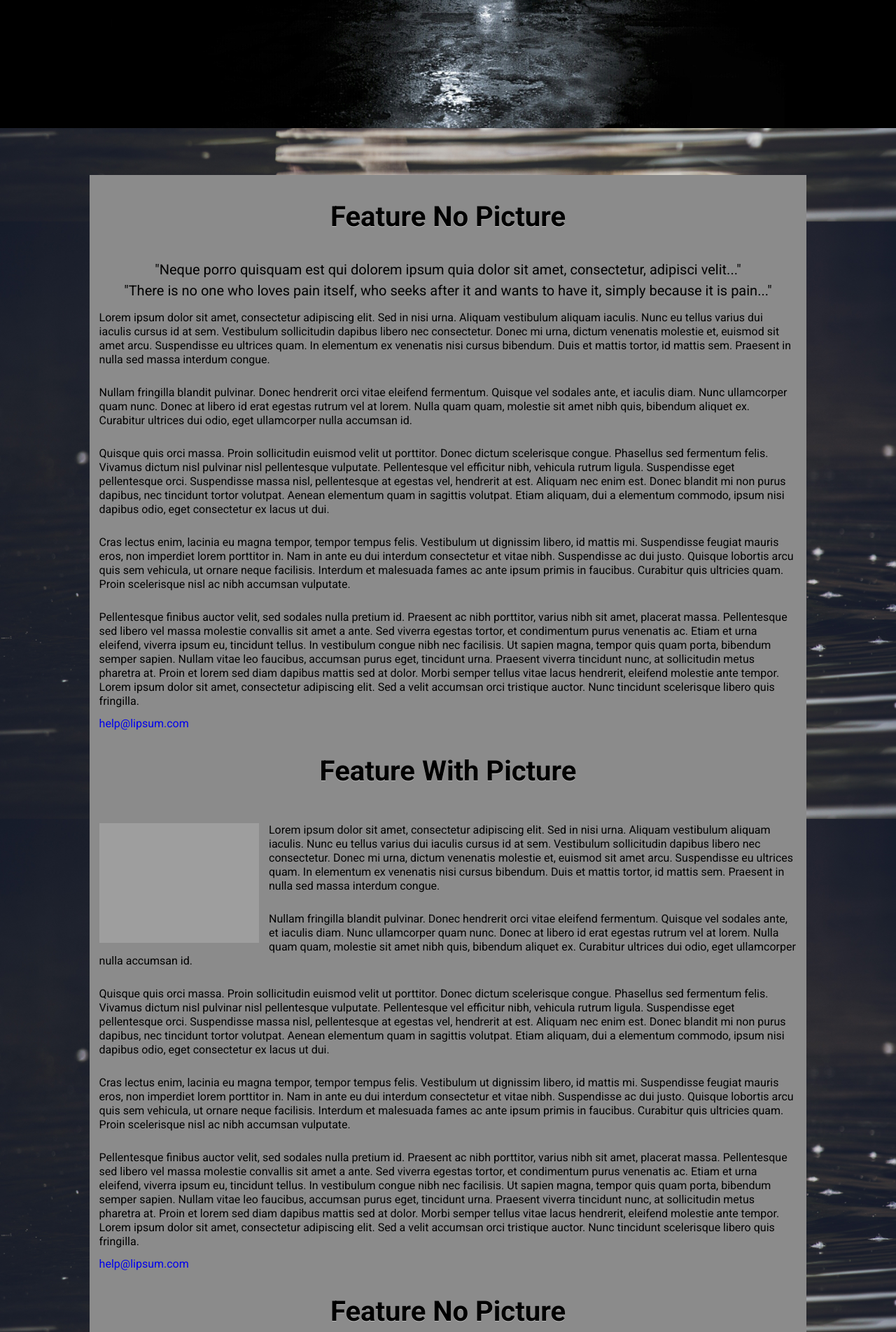
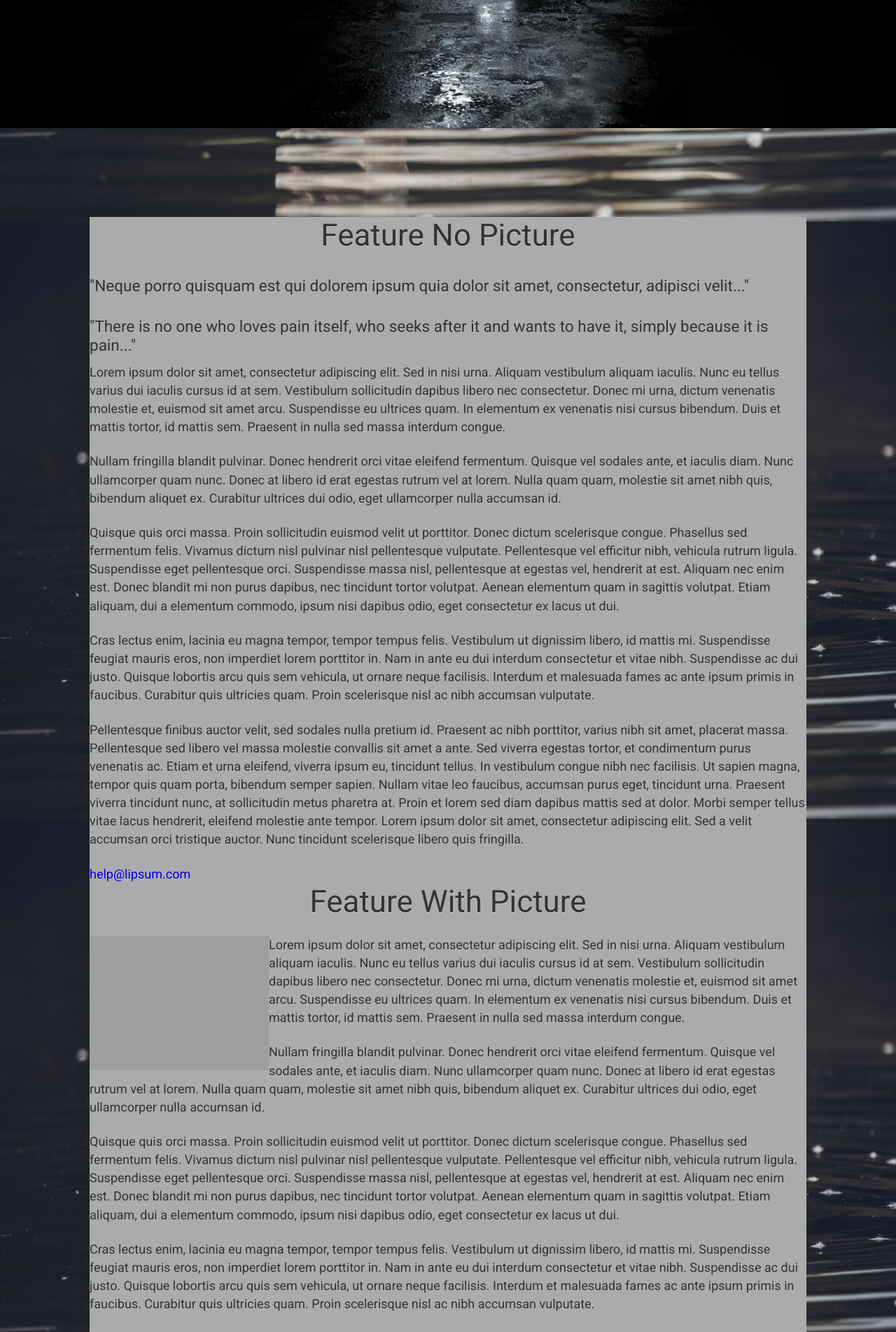
Before and after one commit to stevemasteller/number1earner, a PHP site: page / in a window 1280 px wide. Shown: the part 537-2440 px from the top of the page at 70% size. Run offline with PHP 8.4, Linux system fonts and the light colour scheme; grey boxes are pictures that could not be loaded.

Commit message:
Changed the typography
base = 18, major third

```diff
--- a/css/style.css
+++ b/css/style.css
@@ -6,35 +6,60 @@
   box-sizing: border-box;
 }
 
-body {
-	font-family: 'Roboto', sans-serif;
+/* type-scale.com */
+/*   base size = 18 */
+/*   major third */
+html {
+	font-size: 1.125em;
 }
 
 body {
-	font-size: 1em;
-	background: #000;
+	background-color: white;
+	font-family: 'Roboto', sans-serif;
+	font-weight: 400;
+	line-height: 1.45;
+	color: #333;
+}
+
+p {
+	margin-bottom: 1.3em;
+}
+
+h1, h2, h3, h4 {
+	margin: 1.414em 0 0.5em;
+	font-weight: inherit;
+	line-height: 1.2;
 }
 
 h1 {
-	font-size: 2.5em;
-	font-weight: 800;
+	margin-top: 0;
+	font-size: 2.441em;
 	text-shadow: 0 1px 0 rgba(255, 255, 255, 0.45);
-	padding: 1em;
 }
 
 h2 {
-	font-size: 1.25em;
-	padding: 0.25em;
+	font-size: 1.953em;
 }
 
-p {
-	padding: 0.85em;
-	line-height: 1.25em;
+h3 {
+	font-size: 1.563em;
+}
+
+h4 {
+	font-size: 1.25em;
+}
+
+small,
+.font_small {
+	font-size: 0.8em;
 }
 
 a {
 	text-decoration: none;
-	padding: 0.85em;
+}
+
+a:hover {
+	text-decoration: underline;
 }
 
 /* =================================
@@ -48,8 +73,7 @@
 }
 
 .wrapper-top {
-	color: #000;
-	margin-top: 5%;
+	margin-top: 15vh;
 	margin-right: auto;
 	margin-left: auto;
 }
@@ -64,7 +88,7 @@
 }
 
 .wrapper-feature {
-	background-color: #8b8b8b;
+	background-color: #ababab;
 }
 
 /* Beach */
@@ -74,8 +98,8 @@
 }
 
 .wrapper-beach {
-	margin-top: 10%;
-	margin-bottom: 10%;
+	margin-top: 15vh;
+	margin-bottom: 15vh;
 }
 
 /* =================================
@@ -129,6 +153,5 @@
 		float: left;
 		max-width: 25%;
 		height: auto;
-		padding: 0.85em 0.85em 0 0.85em;
 	}
 }
--- a/index.html
+++ b/index.html
@@ -14,13 +14,13 @@
 
 	<div class="wrapper-top">
 
-		<div class="wrapper-feature">
+		<article class="wrapper-feature">
 
 			<h1>Feature No Picture</h1>
 
-			<h2>"Neque porro quisquam est qui dolorem ipsum quia dolor sit amet, consectetur, adipisci velit..."</h2>
+			<h4>"Neque porro quisquam est qui dolorem ipsum quia dolor sit amet, consectetur, adipisci velit..."</h4>
 
-			<h2>"There is no one who loves pain itself, who seeks after it and wants to have it, simply because it is pain..."</h2>
+			<h4>"There is no one who loves pain itself, who seeks after it and wants to have it, simply because it is pain..."</h4>
 
 			<p>Lorem ipsum dolor sit amet, consectetur adipiscing elit. Sed in nisi urna. Aliquam vestibulum aliquam iaculis. Nunc eu tellus varius dui iaculis cursus id at sem. Vestibulum sollicitudin dapibus libero nec consectetur. Donec mi urna, dictum venenatis molestie et, euismod sit amet arcu. Suspendisse eu ultrices quam. In elementum ex venenatis nisi cursus bibendum. Duis et mattis tortor, id mattis sem. Praesent in nulla sed massa interdum congue.</p>
 
@@ -33,9 +33,9 @@
 			<p>Pellentesque finibus auctor velit, sed sodales nulla pretium id. Praesent ac nibh porttitor, varius nibh sit amet, placerat massa. Pellentesque sed libero vel massa molestie convallis sit amet a ante. Sed viverra egestas tortor, et condimentum purus venenatis ac. Etiam et urna eleifend, viverra ipsum eu, tincidunt tellus. In vestibulum congue nibh nec facilisis. Ut sapien magna, tempor quis quam porta, bibendum semper sapien. Nullam vitae leo faucibus, accumsan purus eget, tincidunt urna. Praesent viverra tincidunt nunc, at sollicitudin metus pharetra at. Proin et lorem sed diam dapibus mattis sed at dolor. Morbi semper tellus vitae lacus hendrerit, eleifend molestie ante tempor. Lorem ipsum dolor sit amet, consectetur adipiscing elit. Sed a velit accumsan orci tristique auctor. Nunc tincidunt scelerisque libero quis fringilla.</p>
 
 			<a href="#">help@lipsum.com</a>
-		</div> <!-- wrapper-feature -->
+		</article> <!-- wrapper-feature -->
 
-		<div class="wrapper-feature">
+		<article class="wrapper-feature">
 
 			<h1>Feature With Picture</h1>
 
@@ -52,15 +52,15 @@
 			<p>Pellentesque finibus auctor velit, sed sodales nulla pretium id. Praesent ac nibh porttitor, varius nibh sit amet, placerat massa. Pellentesque sed libero vel massa molestie convallis sit amet a ante. Sed viverra egestas tortor, et condimentum purus venenatis ac. Etiam et urna eleifend, viverra ipsum eu, tincidunt tellus. In vestibulum congue nibh nec facilisis. Ut sapien magna, tempor quis quam porta, bibendum semper sapien. Nullam vitae leo faucibus, accumsan purus eget, tincidunt urna. Praesent viverra tincidunt nunc, at sollicitudin metus pharetra at. Proin et lorem sed diam dapibus mattis sed at dolor. Morbi semper tellus vitae lacus hendrerit, eleifend molestie ante tempor. Lorem ipsum dolor sit amet, consectetur adipiscing elit. Sed a velit accumsan orci tristique auctor. Nunc tincidunt scelerisque libero quis fringilla.</p>
 
 			<a href="#">help@lipsum.com</a>
-		</div> <!-- wrapper-feature -->
+		</article> <!-- wrapper-feature -->
 
-		<div class="wrapper-feature">
+		<article class="wrapper-feature">
 
 			<h1>Feature No Picture</h1>
 
-			<h2>"Neque porro quisquam est qui dolorem ipsum quia dolor sit amet, consectetur, adipisci velit..."</h2>
+			<h4>"Neque porro quisquam est qui dolorem ipsum quia dolor sit amet, consectetur, adipisci velit..."</h4>
 
-			<h2>"There is no one who loves pain itself, who seeks after it and wants to have it, simply because it is pain..."</h2>
+			<h4>"There is no one who loves pain itself, who seeks after it and wants to have it, simply because it is pain..."</h4>
 
 			<p>Lorem ipsum dolor sit amet, consectetur adipiscing elit. Sed in nisi urna. Aliquam vestibulum aliquam iaculis. Nunc eu tellus varius dui iaculis cursus id at sem. Vestibulum sollicitudin dapibus libero nec consectetur. Donec mi urna, dictum venenatis molestie et, euismod sit amet arcu. Suspendisse eu ultrices quam. In elementum ex venenatis nisi cursus bibendum. Duis et mattis tortor, id mattis sem. Praesent in nulla sed massa interdum congue.</p>
 
@@ -73,9 +73,9 @@
 			<p>Pellentesque finibus auctor velit, sed sodales nulla pretium id. Praesent ac nibh porttitor, varius nibh sit amet, placerat massa. Pellentesque sed libero vel massa molestie convallis sit amet a ante. Sed viverra egestas tortor, et condimentum purus venenatis ac. Etiam et urna eleifend, viverra ipsum eu, tincidunt tellus. In vestibulum congue nibh nec facilisis. Ut sapien magna, tempor quis quam porta, bibendum semper sapien. Nullam vitae leo faucibus, accumsan purus eget, tincidunt urna. Praesent viverra tincidunt nunc, at sollicitudin metus pharetra at. Proin et lorem sed diam dapibus mattis sed at dolor. Morbi semper tellus vitae lacus hendrerit, eleifend molestie ante tempor. Lorem ipsum dolor sit amet, consectetur adipiscing elit. Sed a velit accumsan orci tristique auctor. Nunc tincidunt scelerisque libero quis fringilla.</p>
 
 			<a href="#">help@lipsum.com</a>
-		</div> <!-- wrapper-feature -->
+		</article> <!-- wrapper-feature -->
 
-		<div class="wrapper-feature">
+		<article class="wrapper-feature">
 
 			<h1>Feature With Picture</h1>
 
@@ -92,7 +92,7 @@
 			<p>Pellentesque finibus auctor velit, sed sodales nulla pretium id. Praesent ac nibh porttitor, varius nibh sit amet, placerat massa. Pellentesque sed libero vel massa molestie convallis sit amet a ante. Sed viverra egestas tortor, et condimentum purus venenatis ac. Etiam et urna eleifend, viverra ipsum eu, tincidunt tellus. In vestibulum congue nibh nec facilisis. Ut sapien magna, tempor quis quam porta, bibendum semper sapien. Nullam vitae leo faucibus, accumsan purus eget, tincidunt urna. Praesent viverra tincidunt nunc, at sollicitudin metus pharetra at. Proin et lorem sed diam dapibus mattis sed at dolor. Morbi semper tellus vitae lacus hendrerit, eleifend molestie ante tempor. Lorem ipsum dolor sit amet, consectetur adipiscing elit. Sed a velit accumsan orci tristique auctor. Nunc tincidunt scelerisque libero quis fringilla.</p>
 
 			<a href="#">help@lipsum.com</a>
-		</div> <!-- wrapper-feature -->
+		</article> <!-- wrapper-feature -->
 
 		<div class="wrapper-beach">
 
```
